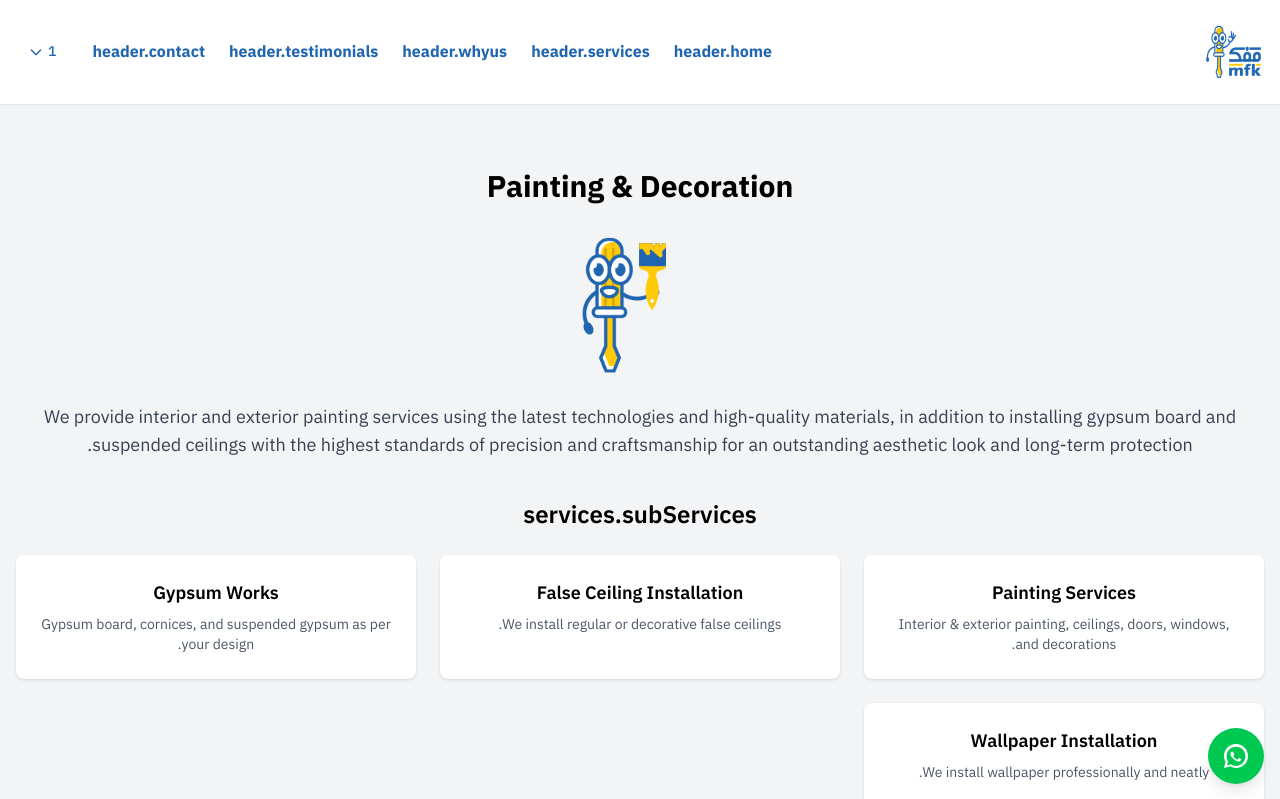
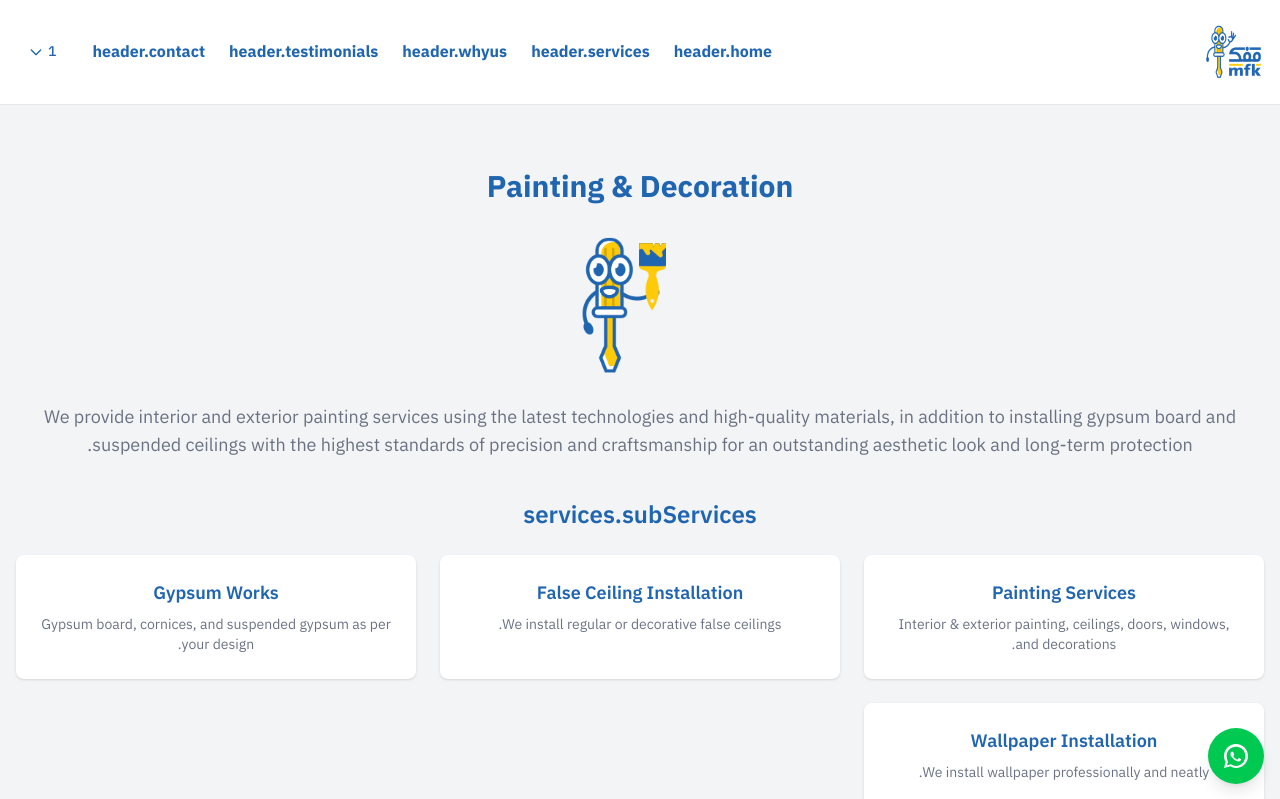
Before and after one commit to abdoroot/mfk-website-react, a React (Vite) app: page /1/services/1 in a window 1280 px wide. Shown: the top 799 px of the page. Built offline with nearby package versions, Linux system fonts and the light colour scheme.

Commit message:
some colors

```diff
--- a/src/pages/ServiceDetails.jsx
+++ b/src/pages/ServiceDetails.jsx
@@ -31,7 +31,7 @@ const ServiceDetails = () => {
         <DefaultLayout>
             <section className="py-16 bg-gray-100">
                 <div className="container mx-auto px-4 text-center">
-                    <h3 className="text-3xl font-bold mb-6">
+                    <h3 className="text-3xl font-bold mb-6 text-mfk-blue">
                         {lang === 'ar' ? selectedService.title : selectedService.title_en}
                     </h3>
                     <img
@@ -42,24 +42,24 @@ const ServiceDetails = () => {
                         className="mx-auto mb-6"
                         loading="lazy"
                     />
-                    <p className="text-lg text-gray-700 mb-10">
+                    <p className="text-lg text-gray-500 mb-10">
                         {lang === 'ar' ? selectedService.description : selectedService.description_en}
                     </p>
 
                     {relatedSubcategories.length > 0 && (
                         <>
-                            <h4 className="text-2xl font-semibold mb-6">{t('services.subServices')}</h4>
+                            <h4 className="text-2xl font-semibold mb-6 text-mfk-blue">{t('services.subServices')}</h4>
                             <div className="grid md:grid-cols-2 lg:grid-cols-3 gap-6">
                                 {relatedSubcategories.map((sub, index) => (
                                     <div
                                         key={index}
-                                        className="bg-white rounded-lg p-6 shadow hover:shadow-lg transition-shadow"
+                                        className="bg-white rounded-lg p-6 shadow hover:shadow-lg transition-shadow text-mfk-blue"
                                         onClick={() => navigate(`/${lang}/services/${serviceId}/${sub.id}`)}
                                     >
                                         <h5 className="text-lg font-semibold mb-2">
                                             {lang === 'ar' ? sub.title : sub.title_en}
                                         </h5>
-                                        <p className="text-sm text-gray-600">
+                                        <p className="text-sm text-gray-500">
                                             {lang === 'ar' ? sub.description : sub.description_en}
                                         </p>
                                     </div>
```
